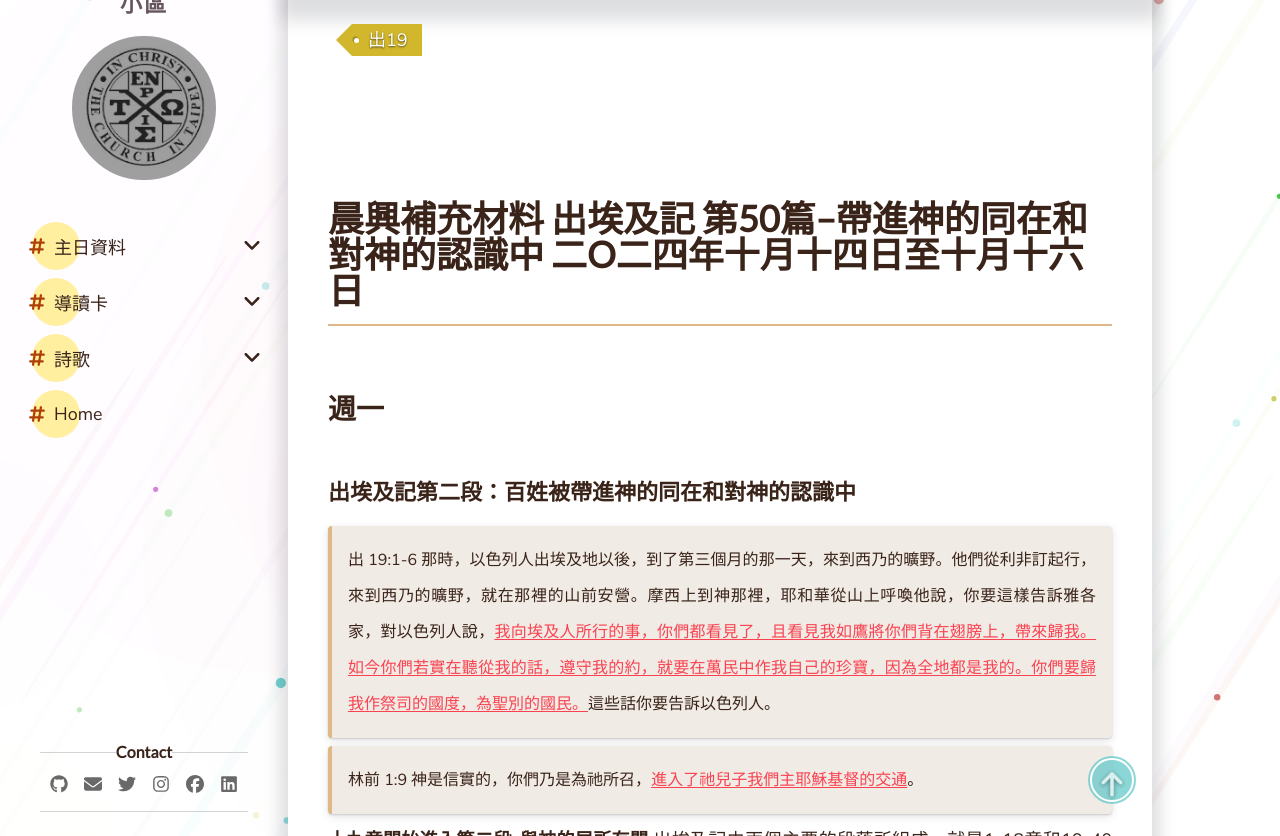
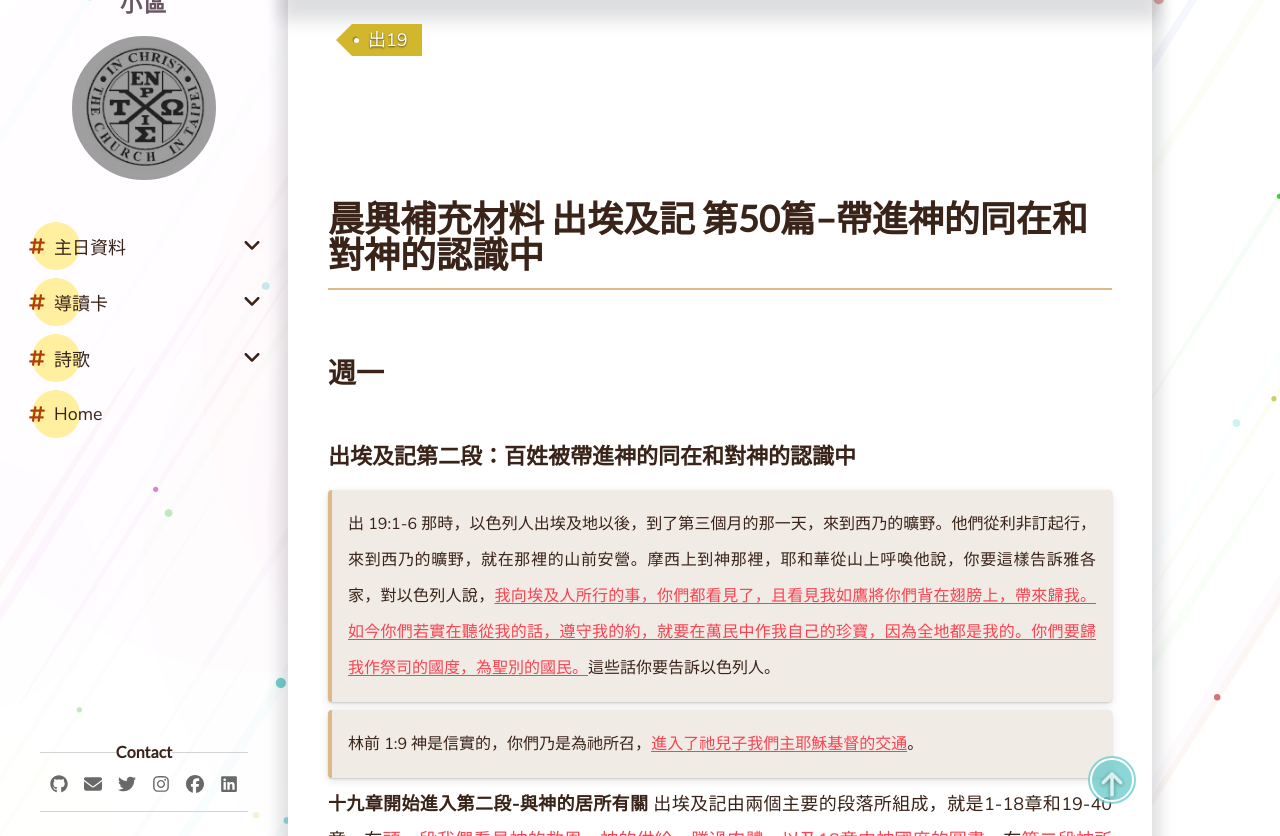
Before and after one commit to cit-hall-43/cit-hall-43.github.io, a Jekyll site: the page built from _pages/導讀卡/第42週導讀卡.md, in a window 1280 px wide and 900 px high, scrolled down 547 px, cut to the strip 64-900 px from the top of the window. Built offline with Jekyll 4.4.1, drawn with Linux system fonts in a browser that asks for light colours; comment, search, counter and statistics services are not loaded.

Commit message:
hot fixed

```diff
--- a/_pages/導讀卡/第42週導讀卡.md
+++ b/_pages/導讀卡/第42週導讀卡.md
@@ -8,7 +8,7 @@ bookmark: true
 ---
 
 
-# 晨興補充材料 出埃及記 第50篇–帶進神的同在和對神的認識中    二O二四年十月十四日至十月十六日
+# 晨興補充材料 出埃及記 第50篇–帶進神的同在和對神的認識中
 
 ___
 
```
Also changed, not shown: _pages/導讀卡/第40週導讀卡.md (+0 -1 lines).
